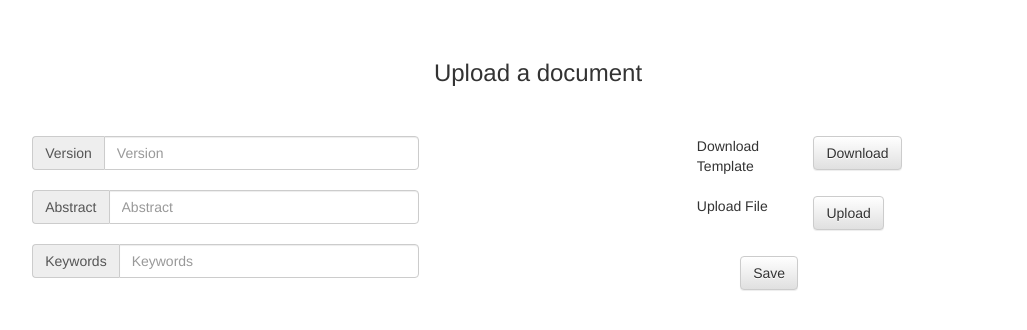
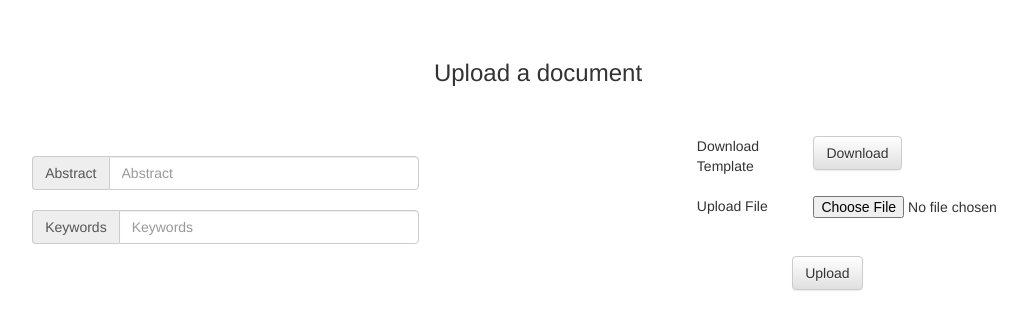
Before and after one commit to dianadobra/proiectColectiv, a PHP site: page /eppione/uploadDocument.html in a window 1280 px wide. Shown: the top 330 px of the page, without its empty margins (102-1129 px from the left). Run offline with PHP 8.4, Linux system fonts and the light colour scheme; some libraries are stand-ins or nearby versions.

Commit message:
Implemented upload document from js, logout on every page and download template. - Vsa Draghita

```diff
--- a/admin.html
+++ b/admin.html
@@ -8,6 +8,7 @@
 <script src="https://maxcdn.bootstrapcdn.com/bootstrap/3.3.7/js/bootstrap.min.js" integrity="sha384-Tc5IQib027qvyjSMfHjOMaLkfuWVxZxUPnCJA7l2mCWNIpG9mGCD8wGNIcPD7Txa" crossorigin="anonymous"></script>
 
 <script src="https://use.fontawesome.com/2b961c07ac.js"></script>
+<script src="js/logOut.js"></script>
 <link rel="stylesheet" href="css/shared.css">
 
 <br/>
@@ -40,7 +41,7 @@
     </a>
   </li>
   <li class="list-group-item">
-    <a href="javascript:void(0);">Log Out</a>
+    <a href="javascript:void(0);" onclick="logOut()">Log Out</a>
   </li>
 </ul>
 </div>
--- a/contributor.html
+++ b/contributor.html
@@ -15,6 +15,7 @@
 
 <script src="https://use.fontawesome.com/2b961c07ac.js"></script>
 <script src="js/uploadDocument.js"></script>
+<script src="js/logOut.js"></script>
 
 <link rel="stylesheet" href="css/contributor.css">
 <link rel="stylesheet" href="css/shared.css">
--- a/css/shared.css
+++ b/css/shared.css
@@ -5,3 +5,7 @@
 .smaller_font_weight{
   font-weight: 400;
 }
+
+#upload-btn {
+  margin-left: 165px;
+}
--- /dev/null
+++ b/js/logOut.js
@@ -0,0 +1,4 @@
+function logOut() {
+	window.location.href = "http://localhost:8080/eppione/api/logout"
+	window.location.href = "http://localhost:8888/proiectColectivFront/login.html"
+}
--- a/manager.html
+++ b/manager.html
@@ -18,6 +18,7 @@
 <link rel="stylesheet" href="css/contributor.css">
 <link rel="stylesheet" href="css/shared.css">
 <script src="js/uploadDocument.js"></script>
+<script src="js/logOut.js"></script>
 
 <br/>
 <br/>
@@ -29,6 +30,7 @@
   </li>
   <li class="list-group-item">
     <a href="javascript:void(0);">
+      <i class="fa fa-arrow-circle-o-right" aria-hidden="true"></i>
       Work area
     </a>
   </li>
@@ -45,7 +47,7 @@
     <a href="javascript:void(0);">Statistics</a>
   </li>
   <li class="list-group-item">
-    <a href="javascript:void(0);">Log Out</a>
+    <a href="javascript:void(0);" onclick="logOut()">Log Out</a>
   </li>
 </ul>
 </div>
--- a/reader.html
+++ b/reader.html
@@ -12,8 +12,8 @@
 <script src="https://maxcdn.bootstrapcdn.com/bootstrap/3.3.7/js/bootstrap.min.js" integrity="sha384-Tc5IQib027qvyjSMfHjOMaLkfuWVxZxUPnCJA7l2mCWNIpG9mGCD8wGNIcPD7Txa" crossorigin="anonymous"></script>
 
 <script src="https://ajax.googleapis.com/ajax/libs/jquery/3.1.1/jquery.min.js"></script>
-
 <script src="https://use.fontawesome.com/2b961c07ac.js"></script>
+<script src="js/logOut.js"></script>
 
 <link rel="stylesheet" href="css/contributor.css">
 <link rel="stylesheet" href="css/shared.css">
@@ -44,7 +44,7 @@
     <a href="javascript:void(0);">Statistics</a>
   </li>
   <li class="list-group-item">
-    <a href="javascript:void(0);">Log Out</a>
+    <a href="javascript:void(0);" onclick="logOut()">Log Out</a>
   </li>
 </ul>
 </div>
--- a/uploadDocument.html
+++ b/uploadDocument.html
@@ -3,10 +3,10 @@
 
 <!-- Optional theme -->
 <link rel="stylesheet" href="https://maxcdn.bootstrapcdn.com/bootstrap/3.3.7/css/bootstrap-theme.min.css" integrity="sha384-rHyoN1iRsVXV4nD0JutlnGaslCJuC7uwjduW9SVrLvRYooPp2bWYgmgJQIXwl/Sp" crossorigin="anonymous">
-
+<link rel="stylesheet" href="css/shared.css">
 <!-- Latest compiled and minified JavaScript -->
 <script src="https://maxcdn.bootstrapcdn.com/bootstrap/3.3.7/js/bootstrap.min.js" integrity="sha384-Tc5IQib027qvyjSMfHjOMaLkfuWVxZxUPnCJA7l2mCWNIpG9mGCD8wGNIcPD7Txa" crossorigin="anonymous"></script>
-
+<script src="js/uploadDocument.js"></script>
 <script src="https://ajax.googleapis.com/ajax/libs/jquery/3.1.1/jquery.min.js"></script>
 
 <br/>
@@ -19,28 +19,21 @@ Upload a document
 </h3>
 <br><br>
 <div class="col-md-4 col-md-offset-1">
-
-  <div class ="input-group">
-  <span class="input-group-addon" id="input_version">Version</span>
-  <input type="text" class="form-control" placeholder="Version" aria-describedby="input_version">
-  </div>
-
-
   <br>
   <div class="input-group">
-  <span class="input-group-addon" id="input_abstract">Abstract</span>
-  <input type="text" class="form-control" placeholder="Abstract" aria-describedby="input_abstract">
+  <span class="input-group-addon" id="abstract">Abstract</span>
+  <input type="text" id="input_abstract" class="form-control" placeholder="Abstract" aria-describedby="abstract">
   </div>
   <br>
   <div class="input-group">
-  <span class="input-group-addon" id="input_keywords">Keywords</span>
-  <input type="text" class="form-control" placeholder="Keywords" aria-describedby="input_keywords">
+  <span class="input-group-addon" id="keywords">Keywords</span>
+  <input type="text" id="input_keywords" class="form-control" placeholder="Keywords" aria-describedby="keywords">
   </div>
 </div>
 <div class="col-md-7">
   <div class="col-md-2 col-md-offset-4">Download Template</div>
   <div class="col-md-3">
-    <button type="button" class="btn btn-default " id="download_button">Download</button>
+    <button type="button" class="btn btn-default " id="download_button" onclick="downloadDocument()">Download</button>
   </div>
 
 </div>
@@ -48,16 +41,20 @@ Upload a document
 <div class="col-md-7">
   <div class="col-md-2 col-md-offset-4">Upload File</div>
   <div class="col-md-3">
-    <button type="button" class="btn btn-default" id="upload_button">Upload</button>
+    <input type="file" id="uploadfile" name="uploadfile" />
   </div>
 
 </div>
 <br><br><br>
 <div class="col-md-7">
-  <div class="col-md-offset-5">
-    <button type="button" class="btn btn-default" id="save_button">Save</button>
+  <div class="col-md-offset-12">
+    <input type="button" id="upload-btn" class="btn btn-default" value="Upload" onclick="uploadDocument()" />
   </div>
 
 </div>
 
 </div>
+
+<script>
+  console.log(localStorage.getItem("loginCredentials"));
+</script>
```
Also changed, not shown: adminWorkArea.html (+12 -9 lines), css/style.css (+7 -0 lines), js/login.js (added, +47 -0 lines), js/uploadDocument.js (+41 -0 lines), login.html (+3 -51 lines).
